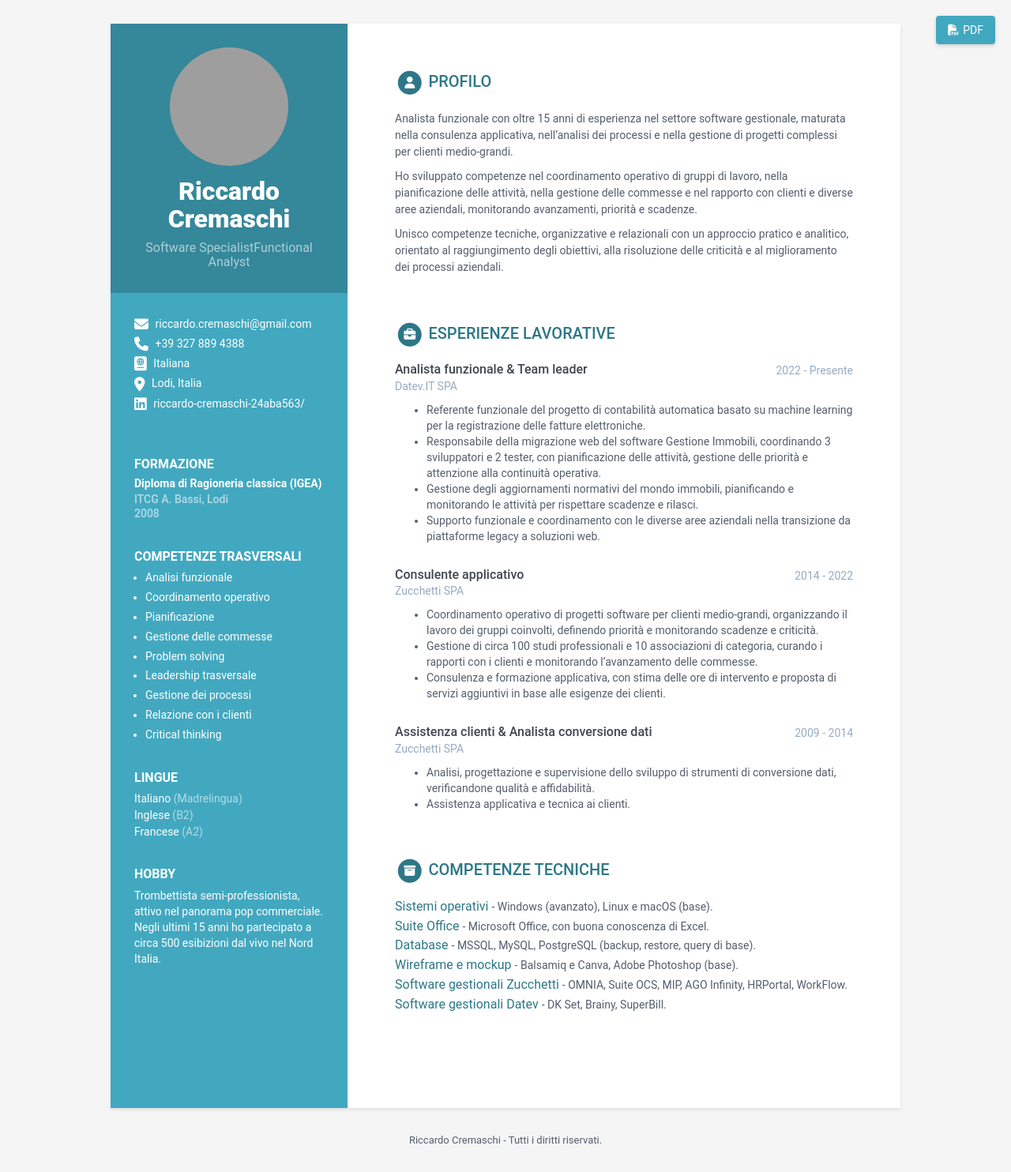
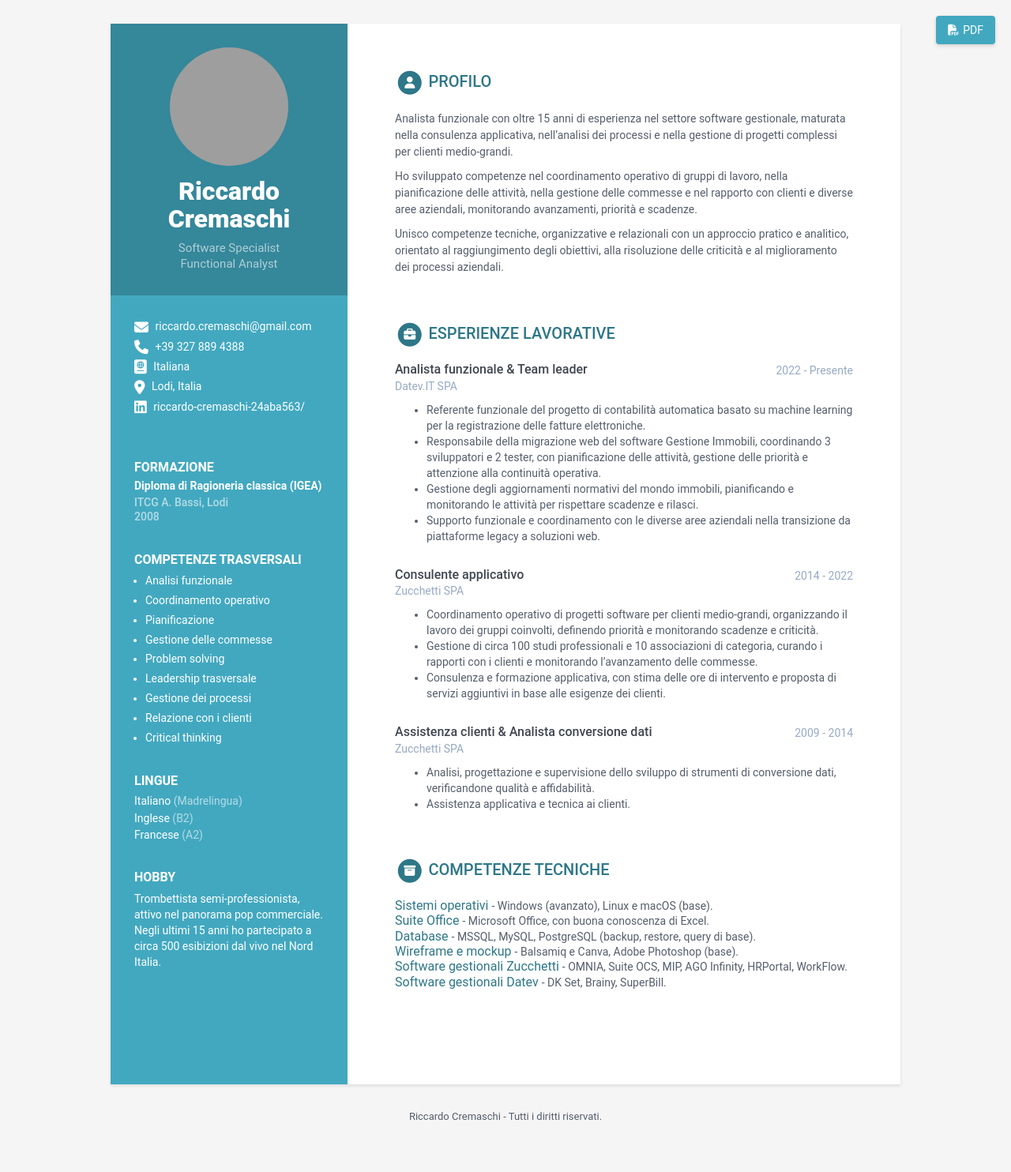
Before and after one commit to riccardocremaschi/cv, a Jekyll site: the page built from index.html, in a window 1280 px wide. Shown: the whole page at 79% size. Built offline with Jekyll 4.4.1, drawn with Linux system fonts in a browser that asks for light colours; after the commit the page ends 1455 px from its top, so only the background shows below that; grey boxes are pictures that could not be loaded.

Commit message:
Compatta competenze tecniche e distribuisce qualifica su due righe

```diff
--- a/_sass/_base.scss
+++ b/_sass/_base.scss
@@ -66,11 +66,13 @@ p {
   }
   .tagline {
     color: rgba(256, 256, 256, 0.6);
-    font-size: 16px;
+    font-size: 15px;
     font-weight: 400;
+    line-height: 1.3;
     margin-top: 0;
     margin-bottom: 0;
   }
+  .tagline-part { display: block; }
   .profile {
     margin-bottom: 15px;
   }
@@ -242,9 +244,11 @@ p {
     color: darken($theme-color, 15%);
   }
   .projects-section {
-    .intro { margin-bottom: 15px; }
-    .item { margin-bottom: 4px; line-height: 1.3; }
+    .intro { margin-bottom: 12px; }
+    .item { margin-bottom: 1px; line-height: 1.15; }
     .item:last-child { margin-bottom: 0; }
+    .project-title { margin-bottom: 0; line-height: inherit; }
+    .project-tagline { line-height: inherit; }
   }
   .oss-section {
     .intro {
```
